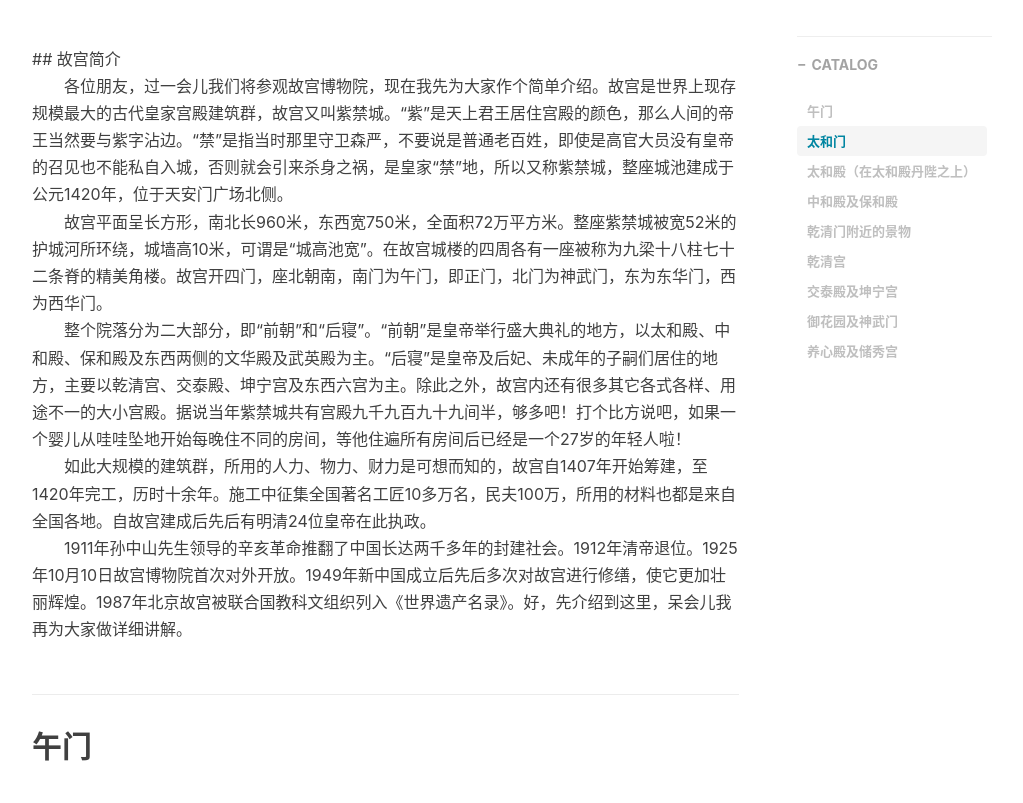
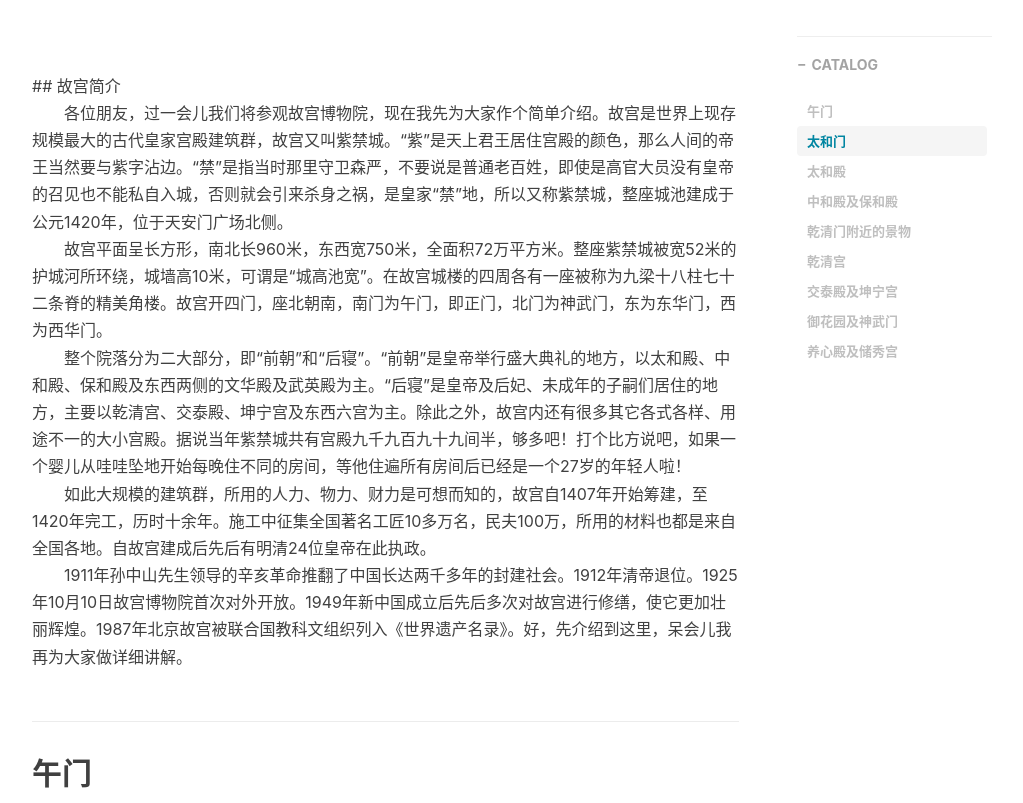
Before and after one commit to locyoo/locyoo.github.io, a Jekyll site: the page built from _posts/2024-09-22-故宫导游词.md, in a window 1280 px wide and 900 px high, scrolled down 364 px, cut to the strip 97-900 px from the top of the window. Shown: the whole strip, without its empty margins (233-1256 px from the left). Built offline with Jekyll 4.4.1, drawn with Linux system fonts in a browser that asks for light colours; nearby versions of some CDN libraries; comment, search, counter and statistics services are not loaded.

Commit message:
Update 2024-09-22-故宫导游词.md

```diff
--- a/_posts/2024-09-22-故宫导游词.md
+++ b/_posts/2024-09-22-故宫导游词.md
@@ -8,7 +8,7 @@ catalog: true
 tags:
     - 网海拾贝
 ---
-
+<br>
  ## 故宫简介
 <br>
 &emsp;&emsp;各位朋友，过一会儿我们将参观故宫博物院，现在我先为大家作个简单介绍。故宫是世界上现存规模最大的古代皇家宫殿建筑群，故宫又叫紫禁城。“紫”是天上君王居住宫殿的颜色，那么人间的帝王当然要与紫字沾边。“禁”是指当时那里守卫森严，不要说是普通老百姓，即使是高官大员没有皇帝的召见也不能私自入城，否则就会引来杀身之祸，是皇家“禁”地，所以又称紫禁城，整座城池建成于公元1420年，位于天安门广场北侧。
@@ -47,7 +47,7 @@ tags:
 <br>
 &emsp;&emsp;太和殿座落在八米多的三层汉白玉基座之上，庄严肃穆。在每一层基座的边缘都伸出很多小龙头，那些小龙的名字叫“螭”，是传说中一种没有角的龙，它们的作用是什么呢？其实，它们是大殿的排水系统。如果您仔细看会发现每个龙头的嘴里都有一个小孔，即喷水孔，三层基座之上共设小龙头1142个，每当下大雨的时候，雨水便从1142个龙头嘴里的小孔内排出，非常壮观，为宫中一景，被称为“千龙吐水”。
 <br>
-## 太和殿（在太和殿丹陛之上）
+## 太和殿
 <br>
 &emsp;&emsp;各位朋友，我们眼前的太和殿是整座紫禁城内级别最高的建筑，只有皇帝举行盛大典礼时才使用，象征皇权的至高无上，太和殿俗称金銮殿，是我国现存木结构大殿的杰出典范之作。太和殿始建于公元1420年，当时叫奉天殿。后来，该叫皇极殿。清顺治皇帝登基后，重修三大殿，并将皇极殿改为太和殿。“太和”的意思是：宇宙间的一切关系都可以得到协调的意思。后来在康熙年间又经二次重修，才有今天我们看到的太和殿的规模。太和殿高35米，东西长64米，南北宽33米，面积为2377平方米。它面阔十一间，进深5间，规模为紫禁城内大殿之最。装饰用的彩绘为最高等级的金龙和玺。殿顶形式为最高等级的重檐庑殿顶，就连大殿正脊上的吻兽也是我国目前最大的，总之处处显示“第一”，那是皇帝认为“老子天下第一”思想的体现。
 <br>
```
